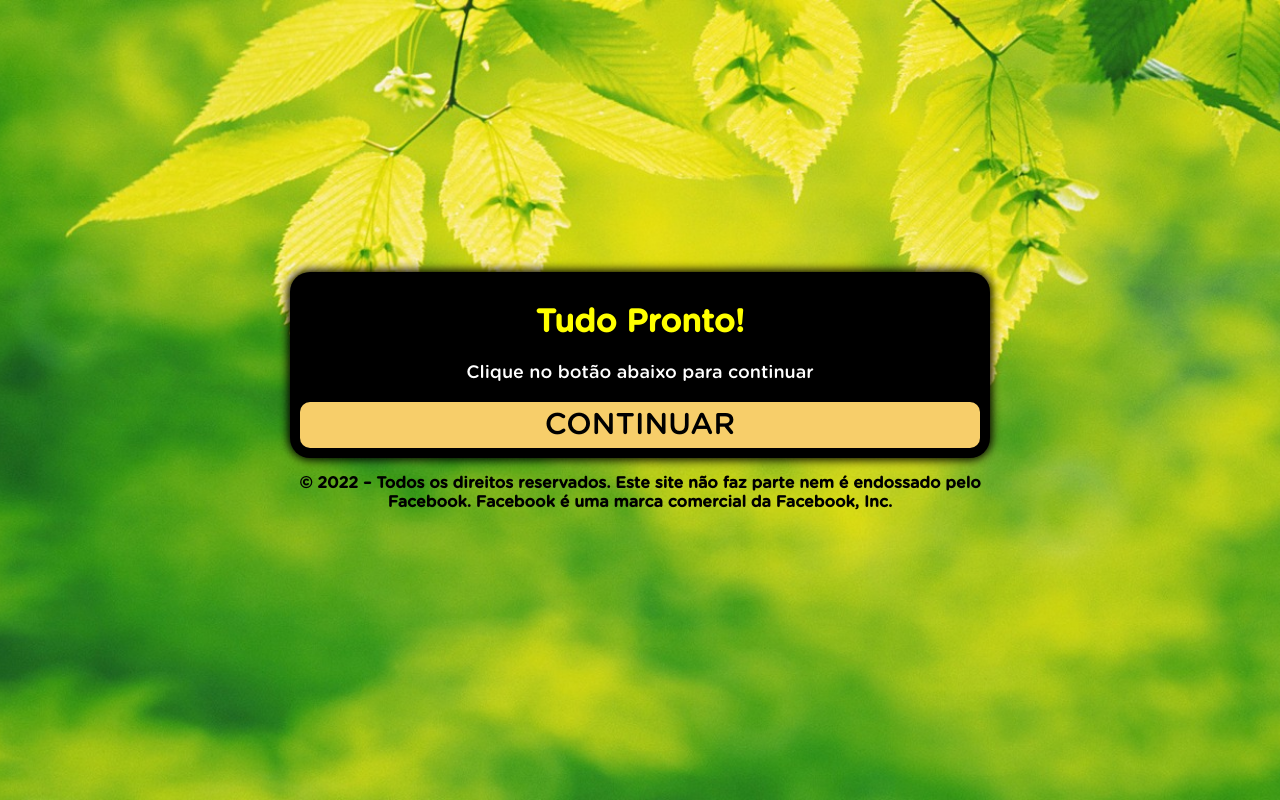
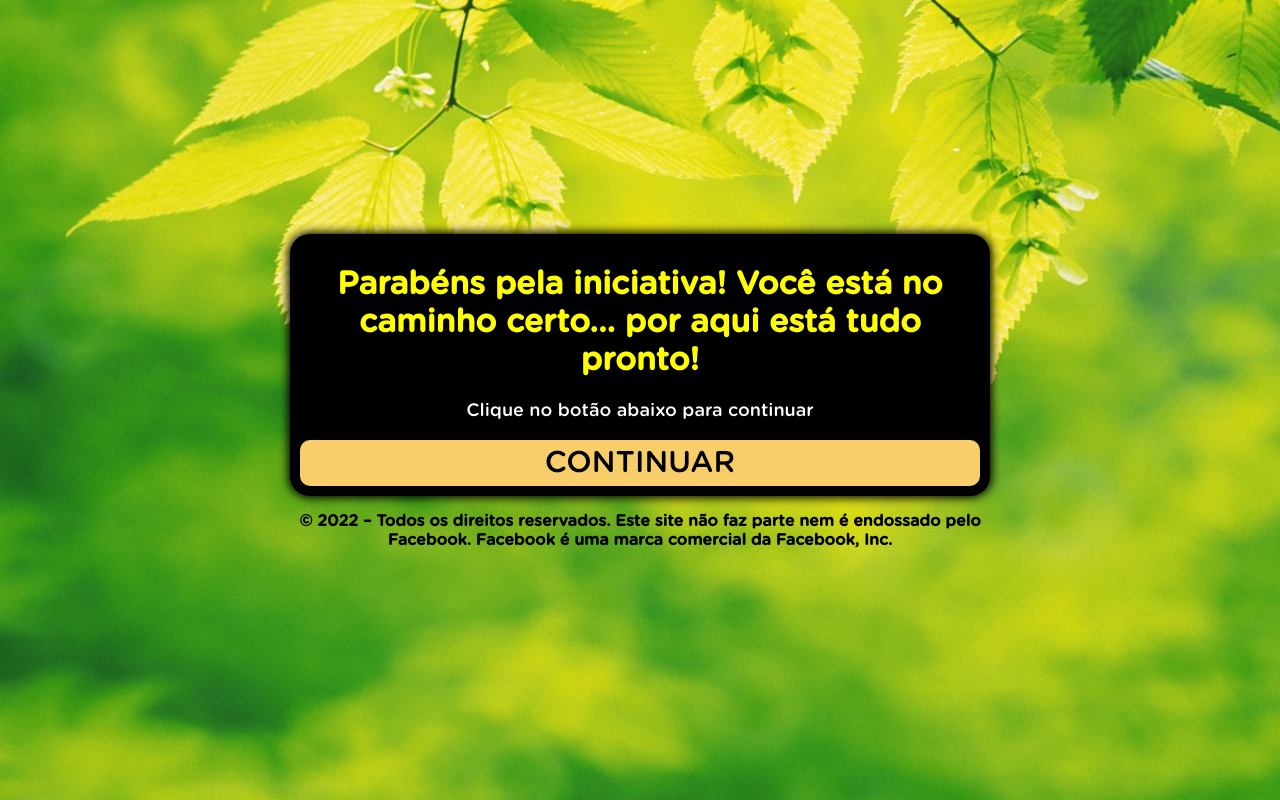
Before and after one commit to lariananoncimbone/adeusgordura.site, a plain HTML site: page index.html in a window 1280 px wide. Drawn offline with Linux system fonts and the light colour scheme; a script that the page names is missing.

Commit message:
Add files via upload

```diff
--- a/index.html
+++ b/index.html
@@ -4,7 +4,7 @@
   <meta charset="utf-8">
   <meta name="viewport" content="width=device-width, initial-scale=1, shrink-to-fit=no">
   <link rel="stylesheet" href="style.css">
-  <title>Parabéns pela iniciativa! Você está no caminho certo... por aqui está tudo pronto!</title>
+  <title>Tudo pronto!</title>
 <!-- Meta Pixel Code -->
 <script>
   !function(f,b,e,v,n,t,s)
@@ -28,7 +28,7 @@
     <div class="black">
       <div>
         <div class="question">
-          <h1>Tudo Pronto!</h1>
+          <h1>Parabéns pela iniciativa! Você está no caminho certo... por aqui está tudo pronto!</h1>
           <p>Clique no botão abaixo para continuar</p>
         </div>
         <div class="answer">
```
